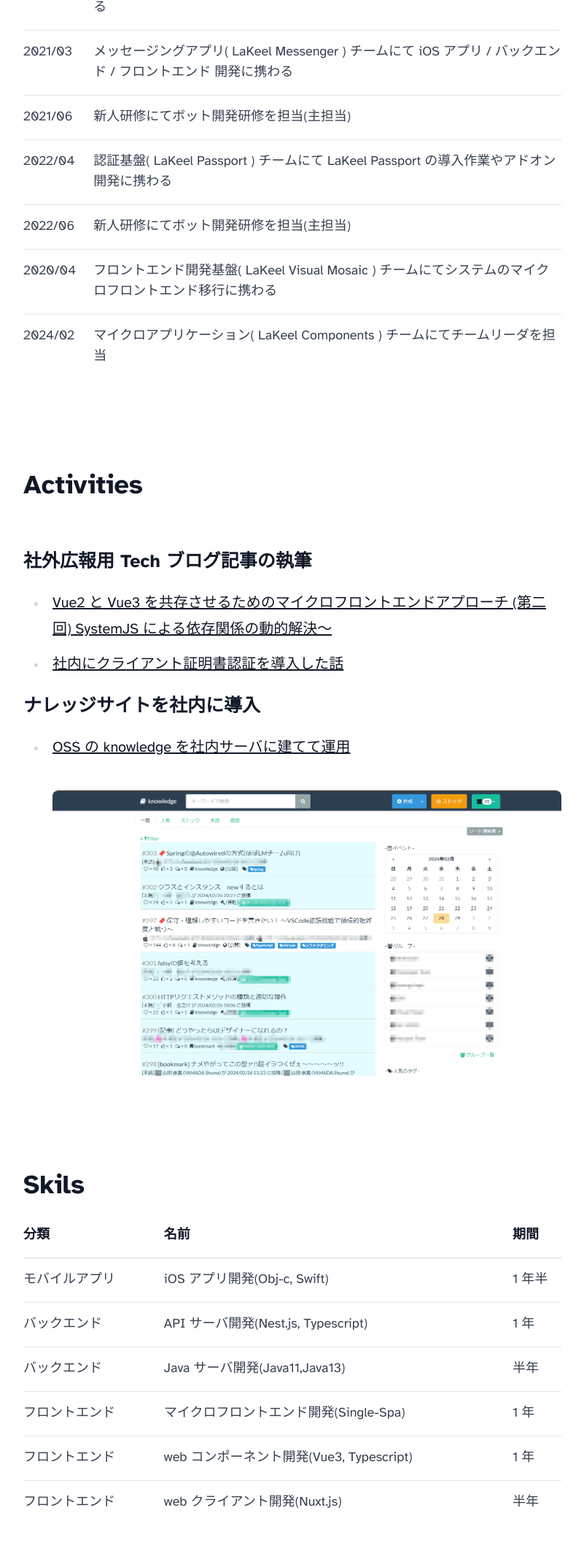
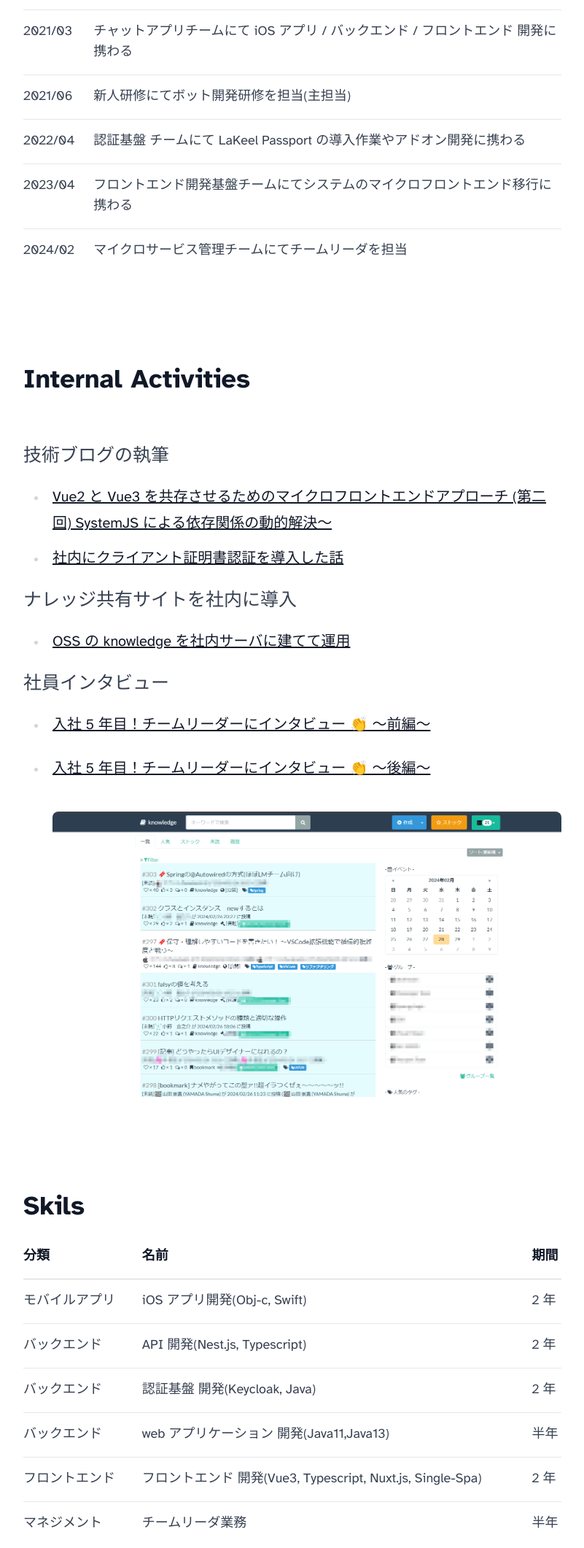
Before and after one commit to ebi-yu/resume, an Astro site: page / in a window 1280 px wide. Shown: the part 1488-3609 px from the top of the page at 73% size, without its empty margins (239-1040 px from the left). Built offline with nearby package versions, Linux system fonts and the light colour scheme; Astro itself is replaced by a stand-in of ours.

Commit message:
📝 profile.mdxの内容更新

```diff
--- a/src/content/profile.mdx
+++ b/src/content/profile.mdx
@@ -31,32 +31,36 @@
 <br />
 ## Career
 
-| 年月    | 内容                                                                                                        |
-| ------- | ----------------------------------------------------------------------------------------------------------- |
-| 2020/03 | 新潟大学大学院 医科学専攻 卒業                                                                              |
-| 2020/04 | 株式会社ラキール 入社                                                                                       |
-| 2020/08 | メッセージングアプリ( LaKeel Messenger ) チームにて iOS アプリ 開発に携わる                                 |
-| 2021/03 | メッセージングアプリ( LaKeel Messenger ) チームにて iOS アプリ / バックエンド / フロントエンド 開発に携わる |
-| 2021/06 | 新人研修にてボット開発研修を担当(主担当)                                                                    |
-| 2022/04 | 認証基盤( LaKeel Passport ) チームにて LaKeel Passport の導入作業やアドオン開発に携わる                     |
-| 2022/06 | 新人研修にてボット開発研修を担当(主担当)                                                                    |
-| 2020/04 | フロントエンド開発基盤( LaKeel Visual Mosaic ) チームにてシステムのマイクロフロントエンド移行に携わる       |
-| 2024/02 | マイクロアプリケーション( LaKeel Components ) チームにてチームリーダを担当                                  |
+| 年月    | 内容                                                                             |
+| ------- | -------------------------------------------------------------------------------- |
+| 2020/03 | 新潟大学大学院 医科学専攻 卒業                                                   |
+| 2020/04 | 株式会社ラキール 入社                                                            |
+| 2020/08 | チャットアプリチームにて iOS アプリ 開発に携わる                                 |
+| 2021/03 | チャットアプリチームにて iOS アプリ / バックエンド / フロントエンド 開発に携わる |
+| 2021/06 | 新人研修にてボット開発研修を担当(主担当)                                         |
+| 2022/04 | 認証基盤 チームにて LaKeel Passport の導入作業やアドオン開発に携わる             |
+| 2023/04 | フロントエンド開発基盤チームにてシステムのマイクロフロントエンド移行に携わる     |
+| 2024/02 | マイクロサービス管理チームにてチームリーダを担当                                 |
 
 <div id="activities" />
 <br />
-## Activities
+## Internal Activities
 
 <br />
 
-##### **社外広報用 Tech ブログ記事の執筆**
+##### 技術ブログの執筆
 
 - [Vue2 と Vue3 を共存させるためのマイクロフロントエンドアプローチ (第二回) SystemJS による依存関係の動的解決～](https://tech-blog.lakeel.com/n/n3007d9dca4e7)
 - [社内にクライアント証明書認証を導入した話](https://tech-blog.lakeel.com/n/n91061e8093b1)
 
-##### **ナレッジサイトを社内に導入**
+##### ナレッジ共有サイトを社内に導入
 
 - [OSS の knowledge を社内サーバに建てて運用](https://github.com/ebi-yu/knowledge)
+
+##### 社員インタビュー
+
+- [入社 5 年目！チームリーダーにインタビュー 👏 ～前編～](https://legendapl.amebaownd.com/posts/55178497)
+- [入社 5 年目！チームリーダーにインタビュー 👏 ～後編～](https://legendapl.amebaownd.com/posts/55264169)
 
   <img src="/knowledge-site.png" />
 
@@ -64,13 +68,13 @@
 <br />
 ## Skils
 
-| 分類           | 名前                                     | 期間   |
-| -------------- | ---------------------------------------- | ------ |
-| モバイルアプリ | iOS アプリ開発(Obj-c, Swift)             | 1 年半 |
-| バックエンド   | API サーバ開発(Nest.js, Typescript)      | 1 年   |
-| バックエンド   | Java サーバ開発(Java11,Java13)           | 半年   |
-| フロントエンド | マイクロフロントエンド開発(Single-Spa)   | 1 年   |
-| フロントエンド | web コンポーネント開発(Vue3, Typescript) | 1 年   |
-| フロントエンド | web クライアント開発(Nuxt.js)            | 半年   |
+| 分類           | 名前                                                       | 期間 |
+| -------------- | ---------------------------------------------------------- | ---- |
+| モバイルアプリ | iOS アプリ開発(Obj-c, Swift)                               | 2 年 |
+| バックエンド   | API 開発(Nest.js, Typescript)                              | 2 年 |
+| バックエンド   | 認証基盤 開発(Keycloak, Java)                              | 2 年 |
+| バックエンド   | web アプリケーション 開発(Java11,Java13)                   | 半年 |
+| フロントエンド | フロントエンド 開発(Vue3, Typescript, Nuxt.js, Single-Spa) | 2 年 |
+| マネジメント   | チームリーダ業務                                           | 半年 |
 
 実務で 2 か月以上触ったことのある技術は[こちらを参照](https://stackshare.io/ebidevelopper1088/my-stack/main)
```
